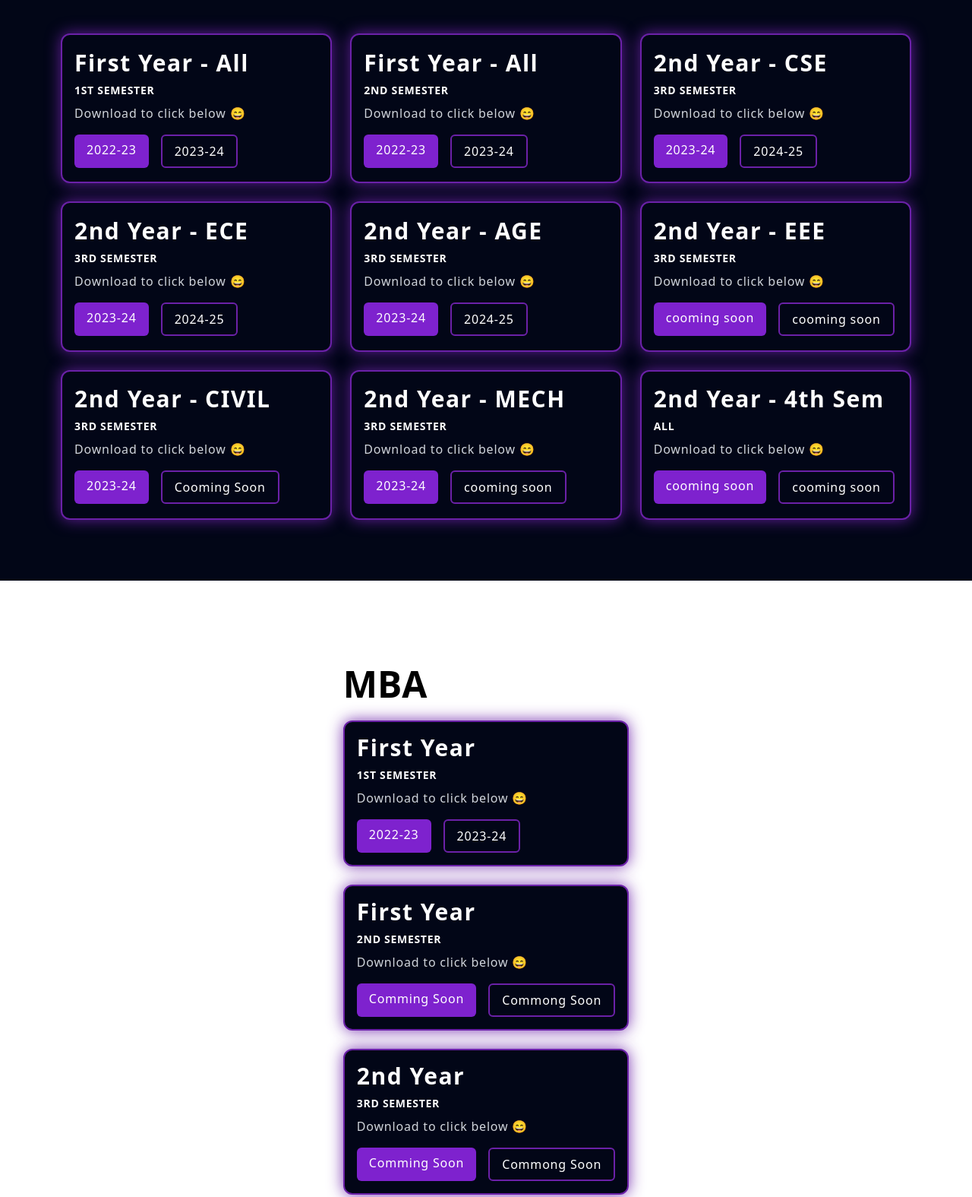
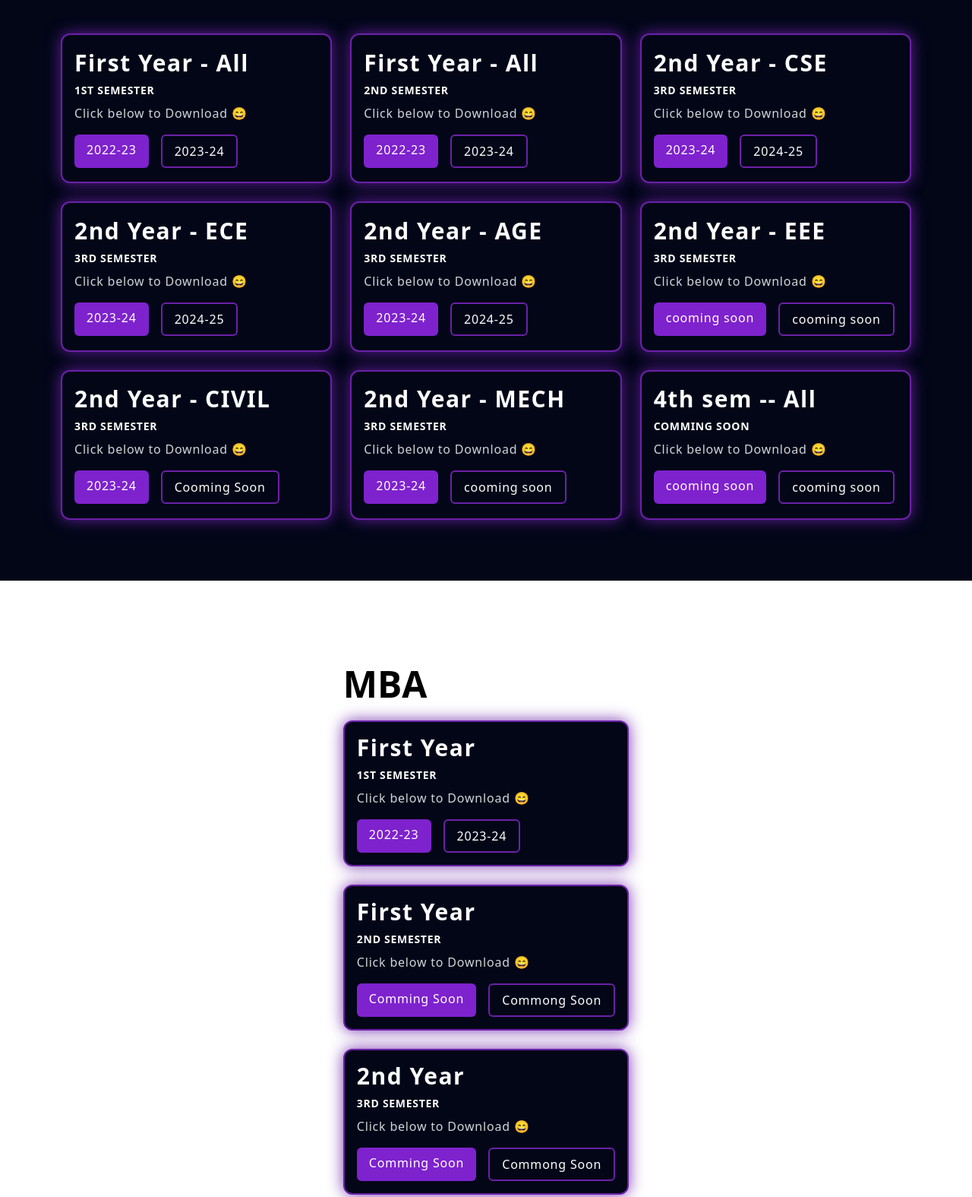
Before and after one commit to SuchismitaRout555/GIFT-Question-Bank, a plain HTML site: page GIFT-Qbank/index.html in a window 1280 px wide. Shown: the part 980-2555 px from the top of the page at 76% size. Drawn offline with nearby package versions, Linux system fonts and the light colour scheme.

Commit message:
debugging

```diff
--- a/GIFT-Qbank/index.html
+++ b/GIFT-Qbank/index.html
@@ -53,7 +53,7 @@
                     <h3 class="tracking-wider text-white text-3xl font-bold mb-2">First Year - All </h3>
                     <p class="tracking-wider text-white text-sm font-bold mb-2 uppercase">1st Semester
                     </p>
-                    <p class="tracking-wider text-gray-300 pr-6 font-light">Download to click below 😄</p>
+                    <p class="tracking-wider text-gray-300 pr-6 font-light">Click below to Download 😄</p>
                     <div class="mt-4 flex space-x-4">
 
 
@@ -68,7 +68,7 @@
                     <h3 class="tracking-wider text-white text-3xl font-bold mb-2"> First Year - All </h3>
                     <p class="tracking-wider text-white text-sm font-bold mb-2 uppercase"> 2ND Semester
                     </p>
-                    <p class="tracking-wider text-gray-300 pr-6 font-light">Download to click below 😄
+                    <p class="tracking-wider text-gray-300 pr-6 font-light">Click below to Download 😄
                     </p>
                     <div class="mt-4 flex space-x-4">
 
@@ -83,7 +83,7 @@
                     <h3 class="tracking-wider text-white text-3xl font-bold mb-2"> 2nd Year - CSE </h3>
                     <p class="tracking-wider text-white text-sm font-bold mb-2 uppercase">3RD Semester
                     </p>
-                    <p class="tracking-wider text-gray-300 pr-6 font-light">Download to click below 😄
+                    <p class="tracking-wider text-gray-300 pr-6 font-light">Click below to Download 😄
                     </p>
                     <div class="mt-4 flex space-x-4">
 
@@ -99,7 +99,7 @@
                     <h3 class="tracking-wider text-white text-3xl font-bold mb-2"> 2nd Year - ECE </h3>
                     <p class="tracking-wider text-white text-sm font-bold mb-2 uppercase">3RD Semester
                     </p>
-                    <p class="tracking-wider text-gray-300 pr-6 font-light">Download to click below 😄
+                    <p class="tracking-wider text-gray-300 pr-6 font-light">Click below to Download 😄
                     </p>
                     <div class="mt-4 flex space-x-4">
 
@@ -114,7 +114,7 @@
                     <h3 class="tracking-wider text-white text-3xl font-bold mb-2"> 2nd Year - AGE </h3>
                     <p class="tracking-wider text-white text-sm font-bold mb-2 uppercase">3RD Semester
                     </p>
-                    <p class="tracking-wider text-gray-300 pr-6 font-light">Download to click below 😄
+                    <p class="tracking-wider text-gray-300 pr-6 font-light">Click below to Download 😄
                     </p>
                     <div class="mt-4 flex space-x-4">
 
@@ -130,7 +130,7 @@
                     <h3 class="tracking-wider text-white text-3xl font-bold mb-2"> 2nd Year - EEE </h3>
                     <p class="tracking-wider text-white text-sm font-bold mb-2 uppercase">3RD Semester
                     </p>
-                    <p class="tracking-wider text-gray-300 pr-6 font-light">Download to click below 😄
+                    <p class="tracking-wider text-gray-300 pr-6 font-light">Click below to Download 😄
                     </p>
                     <div class="mt-4 flex space-x-4">
 
@@ -147,7 +147,7 @@
                     <h3 class="tracking-wider text-white text-3xl font-bold mb-2"> 2nd Year - CIVIL </h3>
                     <p class="tracking-wider text-white text-sm font-bold mb-2 uppercase">3RD Semester
                     </p>
-                    <p class="tracking-wider text-gray-300 pr-6 font-light">Download to click below 😄
+                    <p class="tracking-wider text-gray-300 pr-6 font-light">Click below to Download 😄
                     </p>
                     <div class="mt-4 flex space-x-4">
 
@@ -163,7 +163,7 @@
                     <h3 class="tracking-wider text-white text-3xl font-bold mb-2"> 2nd Year - MECH </h3>
                     <p class="tracking-wider text-white text-sm font-bold mb-2 uppercase">3RD Semester
                     </p>
-                    <p class="tracking-wider text-gray-300 pr-6 font-light">Download to click below 😄
+                    <p class="tracking-wider text-gray-300 pr-6 font-light">Click below to Download 😄
                     </p>
                     <div class="mt-4 flex space-x-4">
 
@@ -177,10 +177,10 @@
                 </div>
 
                 <div class="bg-slate-950 rounded-xl  p-4 glow-border flex flex-col justify-center">
-                    <h3 class="tracking-wider text-white text-3xl font-bold mb-2"> 2nd Year - 4th Sem </h3>
-                    <p class="tracking-wider text-white text-sm font-bold mb-2 uppercase">all
+                    <h3 class="tracking-wider text-white text-3xl font-bold mb-2"> 4th sem -- All </h3>
+                    <p class="tracking-wider text-white text-sm font-bold mb-2 uppercase">Comming Soon
                     </p>
-                    <p class="tracking-wider text-gray-300 pr-6 font-light">Download to click below 😄
+                    <p class="tracking-wider text-gray-300 pr-6 font-light">Click below to Download 😄
                     </p>
                     <div class="mt-4 flex space-x-4">
 
@@ -206,7 +206,7 @@
                     <h3 class="tracking-wider text-white text-3xl font-bold mb-2"> First Year </h3>
                     <p class="tracking-wider text-white text-sm font-bold mb-2 uppercase"> 1st Semester
                     </p>
-                    <p class="tracking-wider text-gray-300 pr-6 font-light">Download to click below 😄
+                    <p class="tracking-wider text-gray-300 pr-6 font-light">Click below to Download 😄
                     </p>
                     <div class="mt-4 flex space-x-4">
 
@@ -224,7 +224,7 @@
                     <h3 class="tracking-wider text-white text-3xl font-bold mb-2"> First Year </h3>
                     <p class="tracking-wider text-white text-sm font-bold mb-2 uppercase"> 2nd Semester
                     </p>
-                    <p class="tracking-wider text-gray-300 pr-6 font-light">Download to click below 😄
+                    <p class="tracking-wider text-gray-300 pr-6 font-light">Click below to Download 😄
                     </p>
                     <div class="mt-4 flex space-x-4">
 
@@ -241,7 +241,7 @@
                     <h3 class="tracking-wider text-white text-3xl font-bold mb-2"> 2nd Year </h3>
                     <p class="tracking-wider text-white text-sm font-bold mb-2 uppercase"> 3rd Semester
                     </p>
-                    <p class="tracking-wider text-gray-300 pr-6 font-light">Download to click below 😄
+                    <p class="tracking-wider text-gray-300 pr-6 font-light">Click below to Download 😄
                     </p>
                     <div class="mt-4 flex space-x-4">
 
@@ -258,7 +258,7 @@
                     <h3 class="tracking-wider text-white text-3xl font-bold mb-2"> 2nd Year </h3>
                     <p class="tracking-wider text-white text-sm font-bold mb-2 uppercase"> 4TH Semester
                     </p>
-                    <p class="tracking-wider text-gray-300 pr-6 font-light">Download to click below 😄
+                    <p class="tracking-wider text-gray-300 pr-6 font-light">Click below to Download 😄
                     </p>
                     <div class="mt-4 flex space-x-4">
 
@@ -286,7 +286,7 @@
                     <h3 class="tracking-wider text-white text-3xl font-bold mb-2">First Year </h3>
                     <p class="tracking-wider text-white text-sm font-bold mb-2 uppercase">1st Semester
                     </p>
-                    <p class="tracking-wider text-gray-300 pr-6 font-light">Download to click below 😄</p>
+                    <p class="tracking-wider text-gray-300 pr-6 font-light">Click below to Download 😄</p>
                     <div class="mt-4 flex space-x-4">
 
 
@@ -301,7 +301,7 @@
                     <h3 class="tracking-wider text-white text-3xl font-bold mb-2"> First Year </h3>
                     <p class="tracking-wider text-white text-sm font-bold mb-2 uppercase"> 2ND Semester
                     </p>
-                    <p class="tracking-wider text-gray-300 pr-6 font-light">Download to click below 😄
+                    <p class="tracking-wider text-gray-300 pr-6 font-light">Click below to Download 😄
                     </p>
                     <div class="mt-4 flex space-x-4">
 
@@ -317,7 +317,7 @@
                     <h3 class="tracking-wider text-white text-3xl font-bold mb-2"> 2nd Year </h3>
                     <p class="tracking-wider text-white text-sm font-bold mb-2 uppercase"> 3rd Semester
                     </p>
-                    <p class="tracking-wider text-gray-300 pr-6 font-light">Download to click below 😄
+                    <p class="tracking-wider text-gray-300 pr-6 font-light">Click below to Download 😄
                     </p>
                     <div class="mt-4 flex space-x-4">
 
@@ -334,7 +334,7 @@
                     <h3 class="tracking-wider text-white text-3xl font-bold mb-2"> 2nd Year </h3>
                     <p class="tracking-wider text-white text-sm font-bold mb-2 uppercase"> 4th Semester
                     </p>
-                    <p class="tracking-wider text-gray-300 pr-6 font-light">Download to click below 😄
+                    <p class="tracking-wider text-gray-300 pr-6 font-light">Click below to Download 😄
                     </p>
                     <div class="mt-4 flex space-x-4">
 
```
Also changed, not shown: 2 other files.
